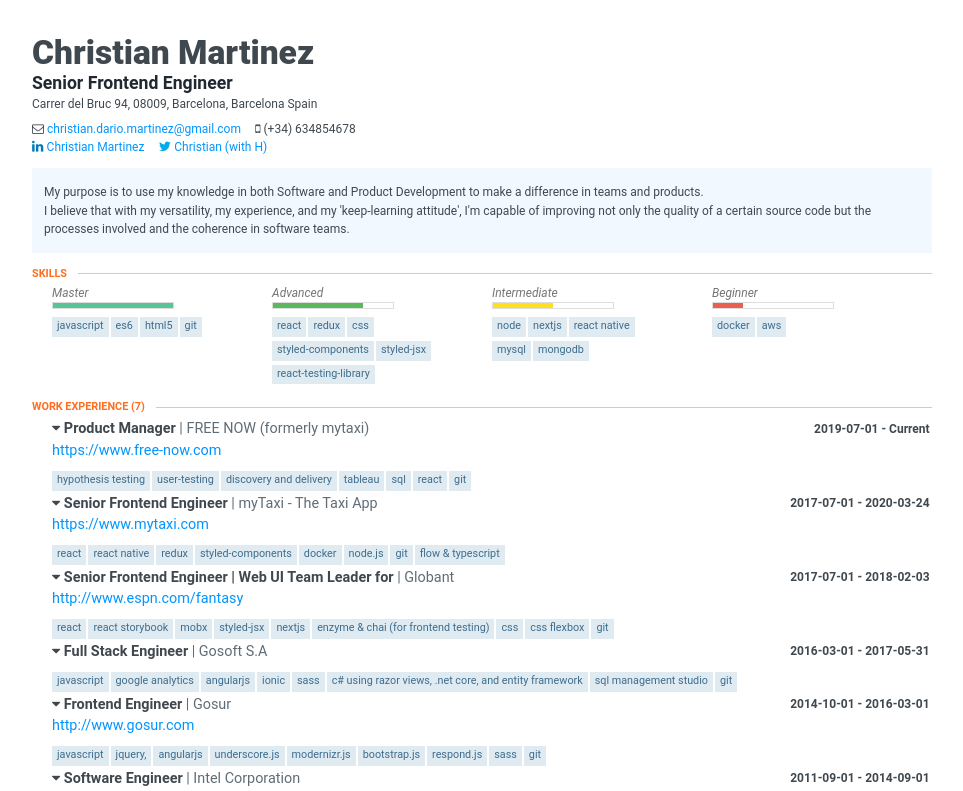
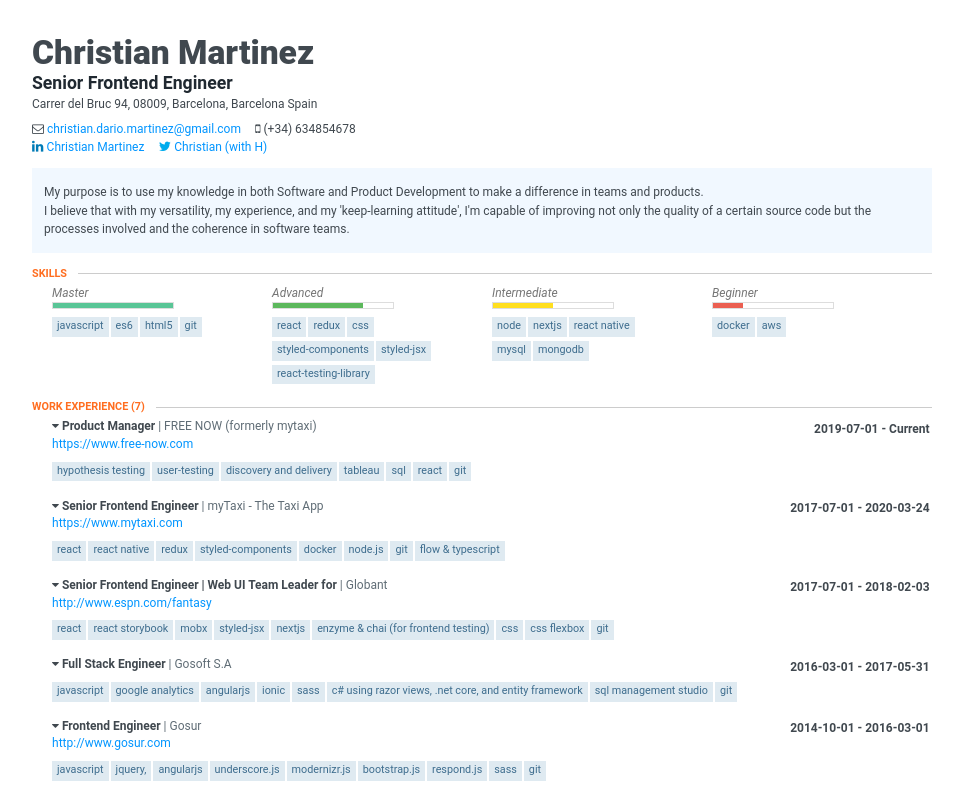
Before and after one commit to chmartinez/chmartinez.github.io, a React (Create React App) app: page / in a window 1280 px wide. Shown: the top 791 px of the page, without its empty margins (158-1121 px from the left). Built offline with nearby package versions, Linux system fonts and the light colour scheme.

Commit message:
feat(WorkExperienceItem): Add collapse functionality

```diff
--- a/src/components/resume/WorkExperienceItem.tsx
+++ b/src/components/resume/WorkExperienceItem.tsx
@@ -2,7 +2,7 @@ import { useState } from 'react'
 import styled from 'styled-components'
 
 const StyledContainer = styled.div`
-    font-size: 1.2em;
+    margin-bottom: 1.2em;
 `
 
 type Item = {
@@ -17,10 +17,13 @@ type Item = {
 }
 
 function WorkExperienceItem({ item, open }: { item: Item; open: boolean }) {
-    const [isOpen, setIsOpen] = useState(open || false)
+    const [isOpen, setOpen] = useState(open || false)
+    const handleClick = () => {
+        setOpen((state) => !state)
+    }
     return (
         <StyledContainer>
-            <header>
+            <header onClick={handleClick}>
                 <span className='space-left'>
                     <span className='fa fa-caret-down'></span>
                 </span>
@@ -46,8 +49,8 @@ function WorkExperienceItem({ item, open }: { item: Item; open: boolean }) {
                 })}
             </ul>
 
-            {isOpen ?? (
-                <div className='item display' style={{ opacity: 1 }}>
+            {isOpen && (
+                <div className='item display'>
                     <ul className='highlights'>
                         {item.highlights.map((prop) => {
                             const key = prop.replace(/\s/g, '').toLowerCase()
```
